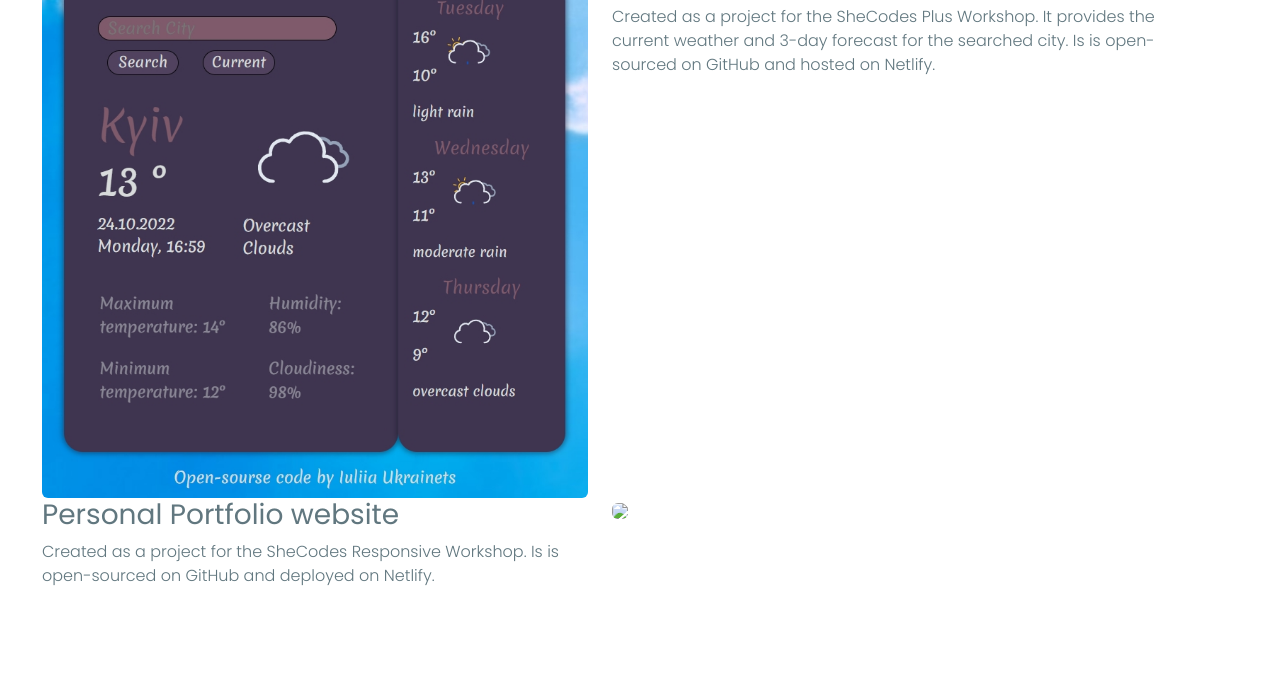
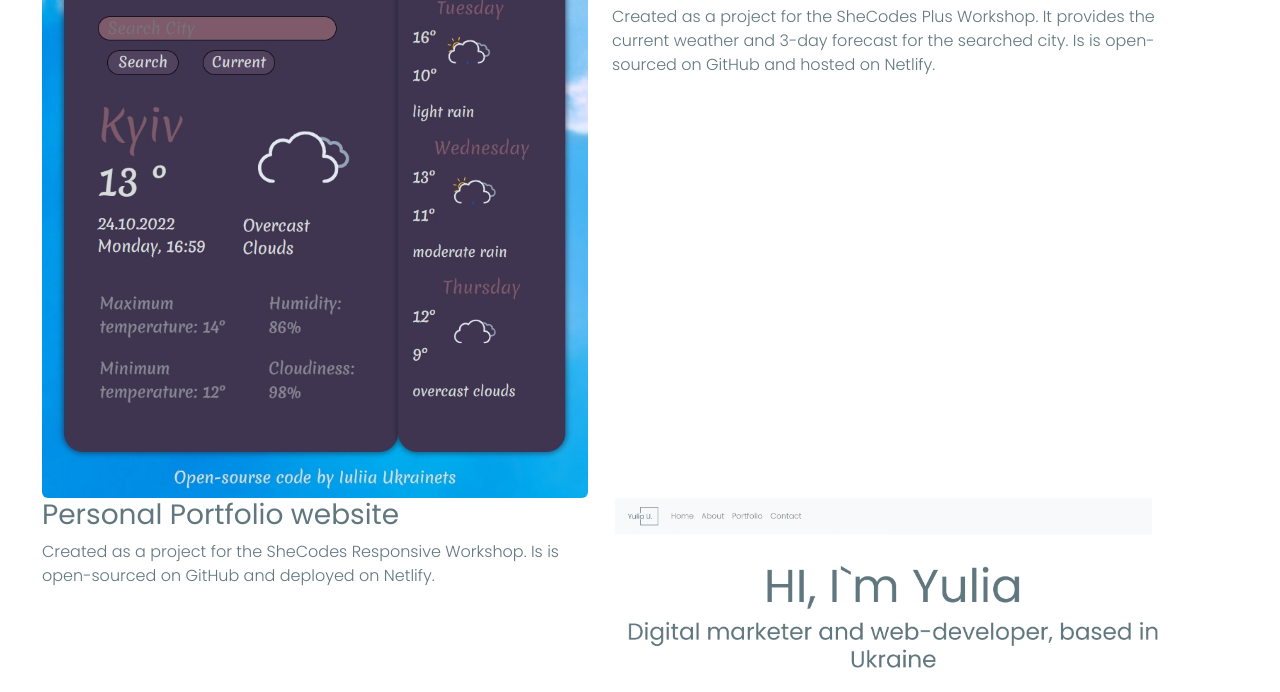
Before and after one commit to YUkrainets/Personal-page-2.0, a plain HTML site: page portfolio.html in a window 1280 px wide. Shown: the part 178-870 px from the top of the page. Before the commit the page ends 800 px from the top, so only its background shows below. Drawn offline with nearby package versions, Linux system fonts and the light colour scheme.

Commit message:
pic added

```diff
--- a/portfolio.html
+++ b/portfolio.html
@@ -99,7 +99,7 @@
           </p>
         </div>
         <div class="col-6">
-          <img src="#" class="img-fluid rounded" />
+          <img src="img/My page.jpg" class="img-fluid rounded" />
         </div>
       </div>
     </div>
```
Also changed, not shown: img/My page.jpg (added).
